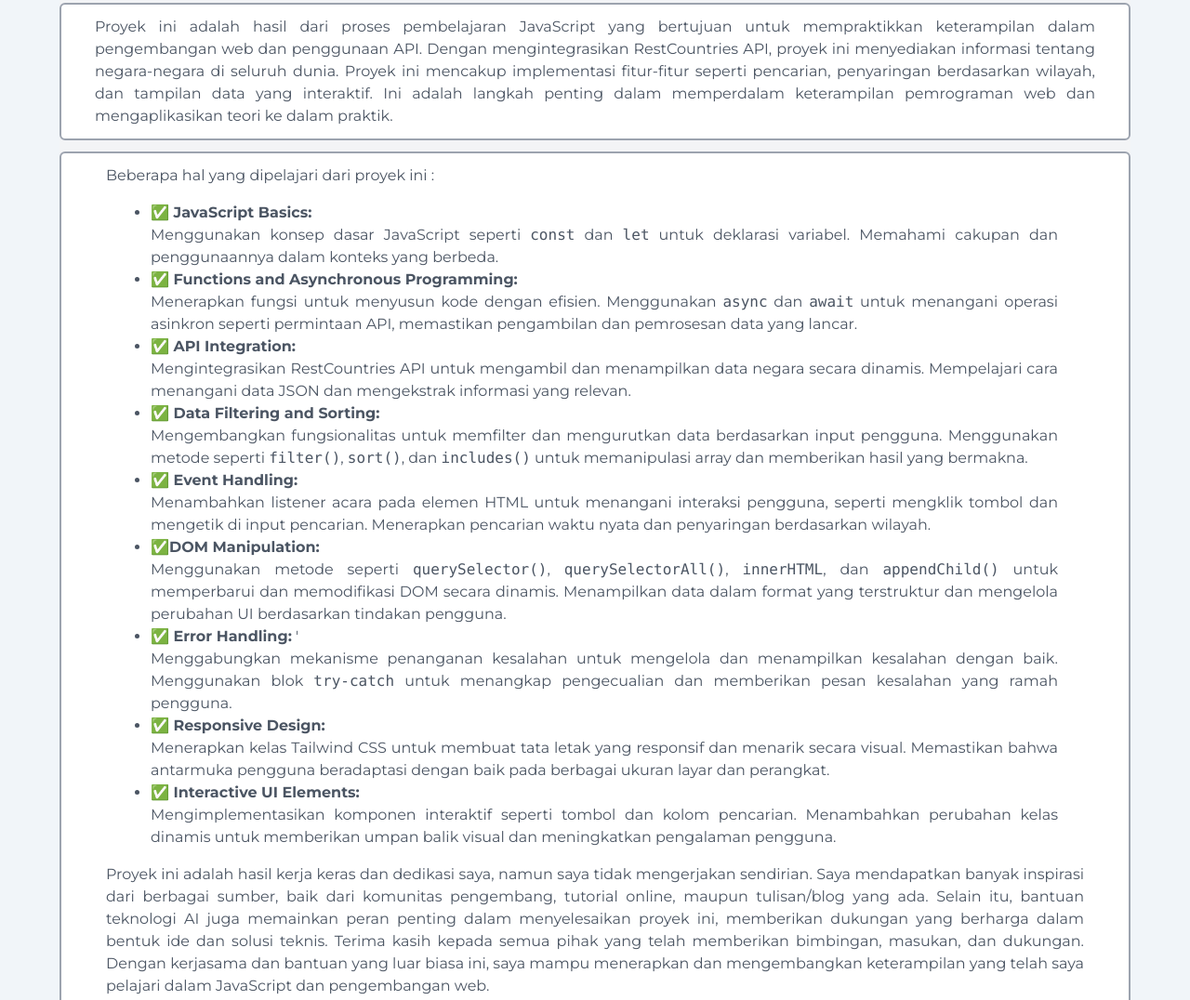
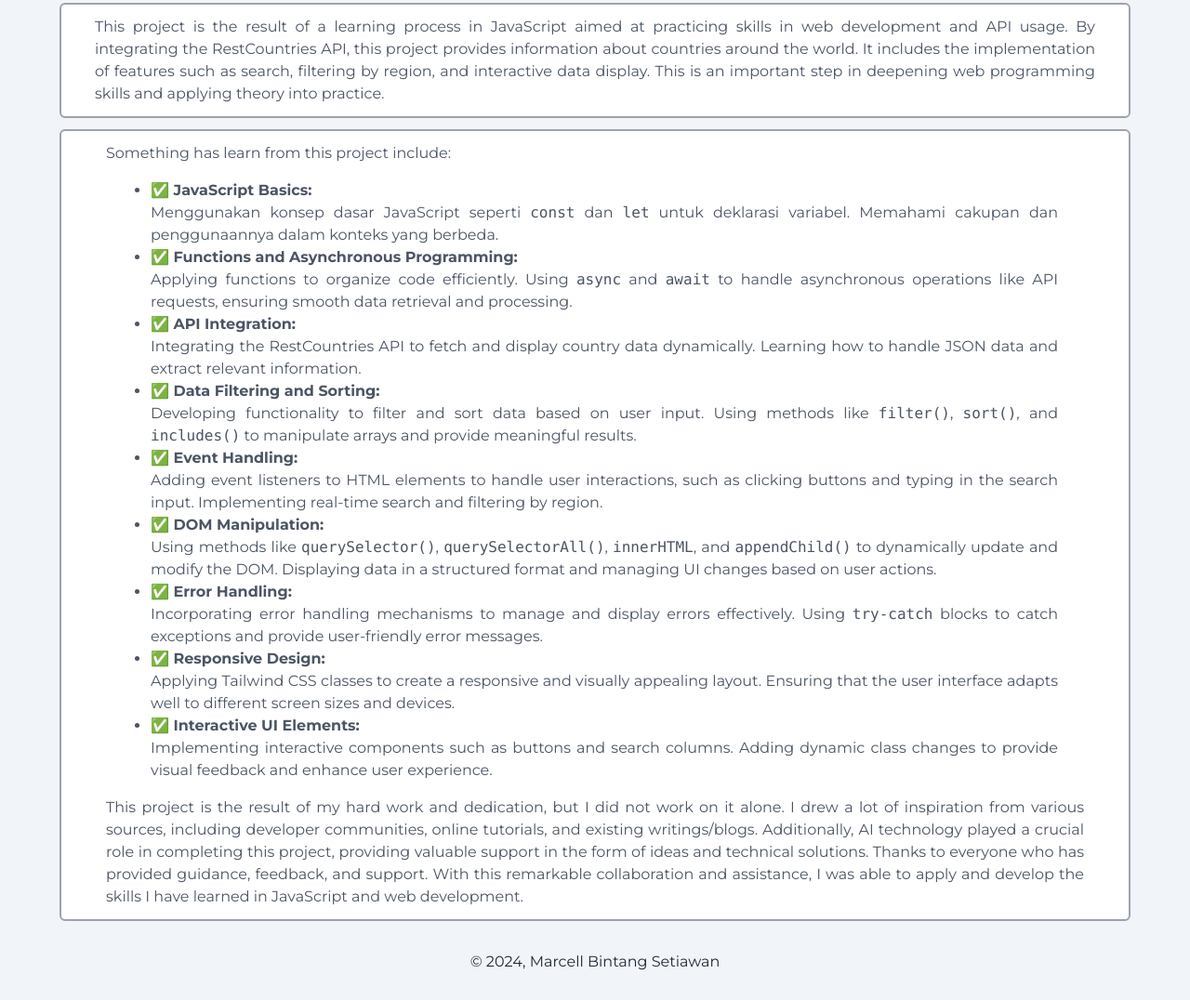
Before and after one commit to marcellbs/world-countries, a website: page about.html in a window 1280 px wide. Shown: the part 137-1213 px from the top of the page at 93% size. Drawn offline with Linux system fonts and the light colour scheme.

Commit message:
change language

```diff
--- a/about.html
+++ b/about.html
@@ -95,36 +95,37 @@
   <div class="about-project">
     <h1 class="text-3xl font-bold text-center mb-4">About The Project</h1>
     <p class="py-3 px-9 rounded-md border-solid border-2 border-gray-400 bg-white text-justify">
-      Proyek ini adalah hasil dari proses pembelajaran JavaScript yang bertujuan untuk mempraktikkan keterampilan dalam
-            pengembangan web dan penggunaan API. Dengan mengintegrasikan RestCountries API, proyek ini menyediakan informasi
-            tentang negara-negara di seluruh dunia. Proyek ini mencakup implementasi fitur-fitur seperti pencarian, penyaringan
-            berdasarkan wilayah, dan tampilan data yang interaktif. Ini adalah langkah penting dalam memperdalam keterampilan
-            pemrograman web dan mengaplikasikan teori ke dalam praktik.
+      This project is the result of a learning process in JavaScript aimed at practicing skills in web development and API usage. By integrating the RestCountries API, this project provides information about countries around the world. It includes the implementation of features such as search, filtering by region, and interactive data display. This is an important step in deepening web programming skills and applying theory into practice.
     </p>
 
     <div class="p-3 rounded-md border-solid border-2 border-gray-400 bg-white text-justify mt-3">
       <p class="px-9 pb-4">
-        Beberapa hal yang dipelajari dari proyek ini :
+          Something has learn from this project include:
       </p>
       <ul class="list-disc pl-5 mx-9 lg:mx-16">
+
           <li><strong>✅ JavaScript Basics:</strong> <br>Menggunakan konsep dasar JavaScript seperti <code>const</code> dan <code>let</code> untuk deklarasi variabel. Memahami cakupan dan penggunaannya dalam konteks yang berbeda.</li>
 
-          <li><strong>✅ Functions and Asynchronous Programming:</strong><br> Menerapkan fungsi untuk menyusun kode dengan efisien. Menggunakan <code>async</code> dan <code>await</code> untuk menangani operasi asinkron seperti permintaan API, memastikan pengambilan dan pemrosesan data yang lancar.</li>
 
-          <li><strong>✅ API Integration:</strong><br> Mengintegrasikan RestCountries API untuk mengambil dan menampilkan data negara secara dinamis. Mempelajari cara menangani data JSON dan mengekstrak informasi yang relevan.</li>
+          <li><strong>✅ Functions and Asynchronous Programming:</strong><br>Applying functions to organize code efficiently. Using <code>async</code> and <code>await</code> to handle asynchronous operations like API requests, ensuring smooth data retrieval and processing.</li>
 
-          <li><strong>✅ Data Filtering and Sorting:</strong><br> Mengembangkan fungsionalitas untuk memfilter dan mengurutkan data berdasarkan input pengguna. Menggunakan metode seperti <code>filter()</code>, <code>sort()</code>, dan <code>includes()</code> untuk memanipulasi array dan memberikan hasil yang bermakna.</li>
+          <li><strong>✅ API Integration:</strong><br>Integrating the RestCountries API to fetch and display country data dynamically. Learning how to handle JSON data and extract relevant information.</li>
 
-          <li><strong>✅ Event Handling:</strong><br> Menambahkan listener acara pada elemen HTML untuk menangani interaksi pengguna, seperti mengklik tombol dan mengetik di input pencarian. Menerapkan pencarian waktu nyata dan penyaringan berdasarkan wilayah.</li>
+          <li><strong>✅ Data Filtering and Sorting:</strong><br>Developing functionality to filter and sort data based on user input. Using methods like <code>filter()</code>, <code>sort()</code>, and <code>includes()</code> to manipulate arrays and provide meaningful results.</li>
 
-          <li><strong>✅DOM Manipulation:</strong><br> Menggunakan metode seperti <code>querySelector()</code>, <code>querySelectorAll()</code>, <code>innerHTML</code>, dan <code>appendChild()</code> untuk memperbarui dan memodifikasi DOM secara dinamis. Menampilkan data dalam format yang terstruktur dan mengelola perubahan UI berdasarkan tindakan pengguna.</li>
+          <li><strong>✅ Event Handling:</strong><br>Adding event listeners to HTML elements to handle user interactions, such as clicking buttons and typing in the search input. Implementing real-time search and filtering by region.</li>
 
-          <li><strong>✅ Error Handling:</strong> '<br> Menggabungkan mekanisme penanganan kesalahan untuk mengelola dan menampilkan kesalahan dengan baik. Menggunakan blok <code>try-catch</code> untuk menangkap pengecualian dan memberikan pesan kesalahan yang ramah pengguna.</li>
-          <li><strong>✅ Responsive Design:</strong> <br>Menerapkan kelas Tailwind CSS untuk membuat tata letak yang responsif dan menarik secara visual. Memastikan bahwa antarmuka pengguna beradaptasi dengan baik pada berbagai ukuran layar dan perangkat.</li>
-          <li><strong>✅ Interactive UI Elements:</strong> <br>Mengimplementasikan komponen interaktif seperti tombol dan kolom pencarian. Menambahkan perubahan kelas dinamis untuk memberikan umpan balik visual dan meningkatkan pengalaman pengguna.</li>
+          <li><strong>✅ DOM Manipulation:</strong><br>Using methods like <code>querySelector()</code>, <code>querySelectorAll()</code>, <code>innerHTML</code>, and <code>appendChild()</code> to dynamically update and modify the DOM. Displaying data in a structured format and managing UI changes based on user actions.</li>
+
+          <li><strong>✅ Error Handling:</strong><br>Incorporating error handling mechanisms to manage and display errors effectively. Using <code>try-catch</code> blocks to catch exceptions and provide user-friendly error messages.</li>
+
+          <li><strong>✅ Responsive Design:</strong><br>Applying Tailwind CSS classes to create a responsive and visually appealing layout. Ensuring that the user interface adapts well to different screen sizes and devices.</li>
+
+          <li><strong>✅ Interactive UI Elements:</strong><br>Implementing interactive components such as buttons and search columns. Adding dynamic class changes to provide visual feedback and enhance user experience.</li>
+
       </ul>
       <p class="pt-4 px-9">
-          Proyek ini adalah hasil kerja keras dan dedikasi saya, namun saya tidak mengerjakan sendirian. Saya mendapatkan banyak inspirasi dari berbagai sumber, baik dari komunitas pengembang, tutorial online, maupun tulisan/blog yang ada. Selain itu, bantuan teknologi AI juga memainkan peran penting dalam menyelesaikan proyek ini, memberikan dukungan yang berharga dalam bentuk ide dan solusi teknis. Terima kasih kepada semua pihak yang telah memberikan bimbingan, masukan, dan dukungan. Dengan kerjasama dan bantuan yang luar biasa ini, saya mampu menerapkan dan mengembangkan keterampilan yang telah saya pelajari dalam JavaScript dan pengembangan web.
+        This project is the result of my hard work and dedication, but I did not work on it alone. I drew a lot of inspiration from various sources, including developer communities, online tutorials, and existing writings/blogs. Additionally, AI technology played a crucial role in completing this project, providing valuable support in the form of ideas and technical solutions. Thanks to everyone who has provided guidance, feedback, and support. With this remarkable collaboration and assistance, I was able to apply and develop the skills I have learned in JavaScript and web development.
       </p>
     </div>
 
```
